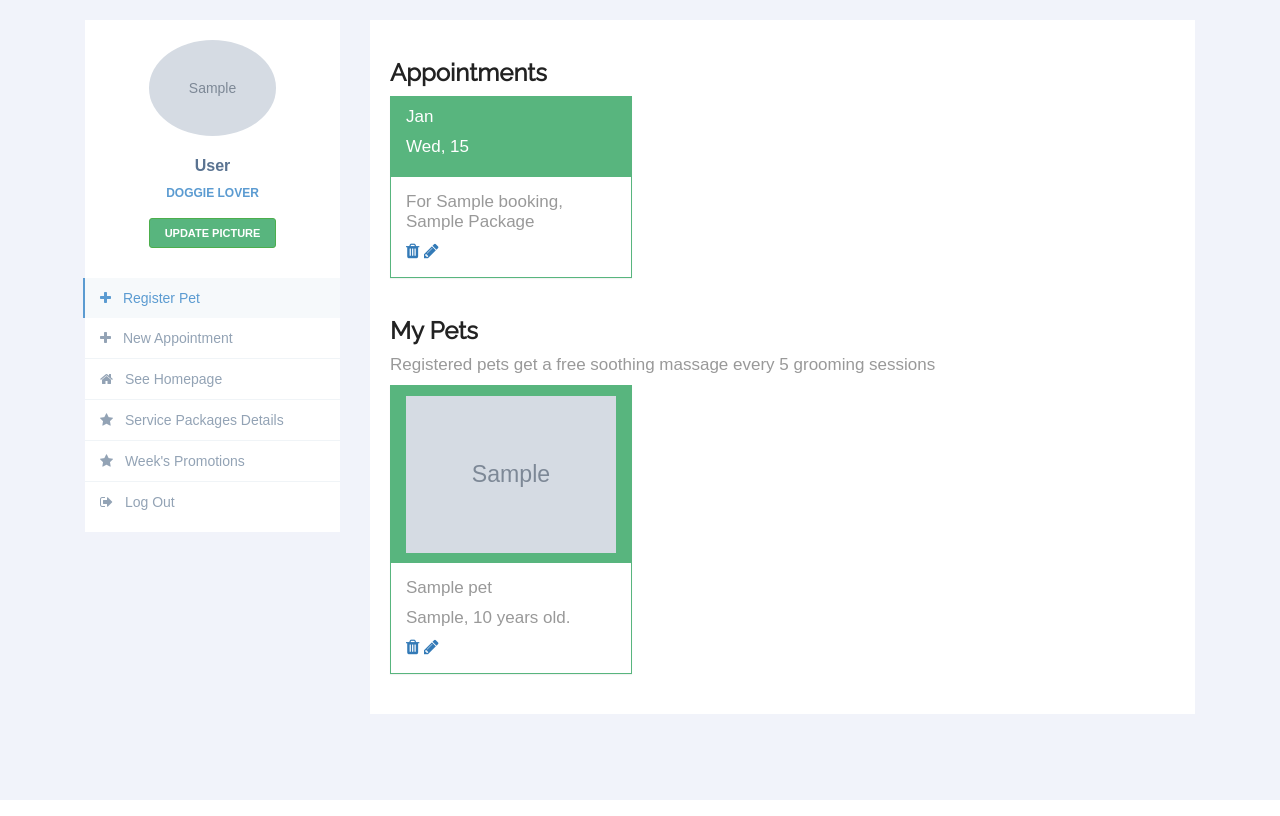
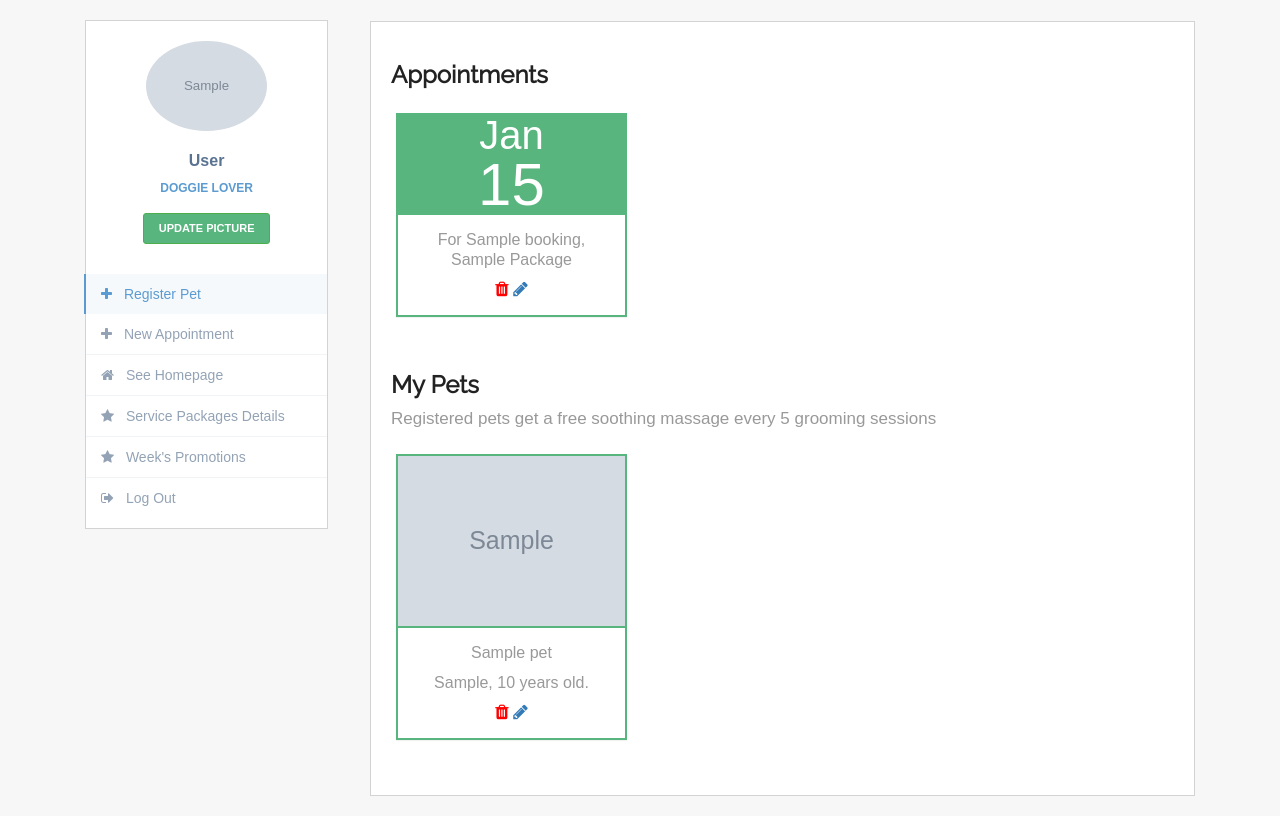
Before and after one commit to gabrielaparra/js-woof, a Node server app: page /dashboard in a window 1280 px wide. Run offline with Node 20, Linux system fonts and the light colour scheme; a user stored in the database is signed in; tables that the repository leaves empty hold one stand-in row (values such as "Sample post"); grey boxes marked "Sample" are stand-in pictures; some libraries are stand-ins or nearby versions.

Commit message:
modified dashboard

```diff
--- a/public/stylesheets/style.css
+++ b/public/stylesheets/style.css
@@ -1,6 +1,7 @@
 body {
 	font-family: 'Open Sans', sans-serif;
 	line-height: 20px;
+	background: #f7f7f7;
 	color: #999999;
 	font-size: 300;
 	font-size: 17px;
@@ -665,10 +666,6 @@ footer a,footer a:hover{
 }
 /*---------------------------------------------------*/
 
-body {
-  background: #F1F3FA;
-}
-
 /* Profile container */
 .profile {
   margin: 20px 0;
@@ -678,7 +675,30 @@ body {
 .profile-sidebar {
   padding: 20px 0 10px 0;
   background: #fff;
+	position: fixed;
+	width: inherit;
+	max-width: inherit;
+	border: 1px solid lightgray;
 }
+
+@media (max-width: 900px) {
+	.profile-sidebar {
+		position: static;
+	}
+}
+
+.profile-content {
+	border: 1px solid lightgray;
+}
+
+.panel-body p {
+	font-size: 16px;
+}
+
+.fa-trash {
+	color: red;
+}
+
 
 .profile-userpic img {
   float: none;
@@ -770,7 +790,7 @@ body {
 .profile-content {
   padding: 20px;
   background: #fff;
-  min-height: 460px;
+  min-height: 500px;
 }
 
 .btn, .btn-success, .btn-sm {
@@ -778,8 +798,10 @@ body {
 }
 
 .panel, .panel-primary {
+	text-align: center;
 	border-radius: 0;
-	border: 1px solid rgba(70, 173, 112, 0.9);
+	border: 2px solid rgba(70, 173, 112, 0.9);
+	padding
 }
 
 .panel-primary>.panel-heading {
@@ -787,3 +809,34 @@ body {
 	border: none;
 	background-color: rgba(70, 173, 112, 0.9);
 }
+
+.panel-primary>.panel-clear {
+	border-radius: 0;
+	border-bottom: 2px solid rgba(70, 173, 112, 0.9);
+	background-color: rgba(255, 255, 255, 0.2);
+	padding: 0;
+}
+
+.date-month {
+	font-size: 40px;
+}
+
+.date-day {
+	font-size: 60px;
+}
+
+.col-md-4 {
+	padding: 15px 20px;
+}
+
+@media (min-width: 992px){
+	.fixed-sidebar {
+		width: 19%;
+	}
+}
+
+@media (min-width: 768px) {
+	.fixed-sidebar {
+		width: 19%;
+	}
+}
--- a/routes/booking-routes.js
+++ b/routes/booking-routes.js
@@ -94,7 +94,7 @@ router.get('/dashboard/bookings/:myId/edit', (req, res, next) => {
 });
 
 //Step 2
-router.post('/dashboard/bookings/:myId/update', (req, res, next) => {
+router.post('/bookings/update', (req, res, next) => {
   BookingModel.findByIdAndUpdate(
     req.params.myId,              //1st arg -> id of document to update
     {                            //2nd arg -> object fields to update
@@ -153,9 +153,13 @@ router.post('/new-pet',
     petsName: req.body.petsName,
     petsBreed: req.body.petsBreed,
     petsAge: req.body.petsAge,
-    imageUrl: '/uploads/' + req.file.filename,
+    imageUrl: req.file ? '/uploads/' + req.file.filename : undefined,
     petOwner: req.user._id
   });
+
+  // if (req.file) {
+  //   thePet.imageUrl = '/uploads/' + req.file.filename;
+  // }
 
   thePet.save((err) => {
     if (err) {
--- a/views/booking-views/dashboard-view.ejs
+++ b/views/booking-views/dashboard-view.ejs
@@ -1,6 +1,6 @@
 <div class="container">
     <div class="row profile">
-		<div class="col-md-3">
+		<div class="col-md-3 fixed-sidebar" id="fixed-sidebar">
 			<div class="profile-sidebar">
 				<!-- SIDEBAR USER PICTURE -->
 				<div class="profile-userpic">
@@ -63,7 +63,7 @@
 				<!-- END MENU -->
 			</div>
 		</div>
-		<div class="col-md-9">
+		<div class="col-md-9 col-md-offset-3">
       <div class="profile-content">
         <!-- APPOINTMENTS SECTION -->
         <h3> Appointments </h3>
@@ -73,17 +73,20 @@
               <div class="panel panel-primary">
                 <div class="panel-heading">
                   <% const dateArray = booking.appointmentDate.toDateString().split(' ') %>
-                  <p> <%= dateArray[1] %> </p>
-                  <p> <%= dateArray[0] %>, <%= dateArray[2] %> </p>
+                  <p class="date-month"> <%= dateArray[1] %> </p>
+                  <br>
+                  <div><p class="date-day"> <%= dateArray[2] %> </p></div>
                 </div>
                 <div class="panel-body">
                   <p> For <%= booking.petsName %>, <%=booking.chosenPackage %> Package </p>
-                  <a href="/dashboard/bookings/<%= booking._id %>/delete">
-                    <i class="fa fa-trash"></i>
-                  </a>
-                  <a href="/dashboard/bookings/<%= booking._id %>/edit">
-                    <i class="fa fa-pencil"></i>
-                  </a>
+                    <div>
+                    <a href="/dashboard/bookings/<%= booking._id %>/delete">
+                      <i class="fa fa-trash"></i>
+                    </a>
+                    <a href="#" data-toggle="modal" data-target="#editAppointment">
+                      <i class="fa fa-pencil"></i>
+                    </a>
+                  </div>
                 </div>
               </div>
         	  </div>
@@ -97,7 +100,7 @@
           <% myPets.forEach((pet) => { %>
             <div class="col-md-4">
               <div class="panel panel-primary">
-                <div class="panel-heading">
+                <div class="panel-heading panel-clear">
                   <img src="<%= pet.imageUrl %>" class="img-responsive">
                 </div>
                 <div class="panel-body">
```
Also changed, not shown: other parts of views/booking-views/dashboard-view.ejs (+58 -4 lines), public/javascripts/custom.js (+11 -0 lines), views/booking-views/book-appointment-view.ejs (deleted, +0 -38 lines), views/booking-views/new-pet-view.ejs (deleted, +0 -23 lines), public/images/toy-labradoodle.jpg (added), 2 other files. Lines whose indentation alone changed are shown as unchanged.
